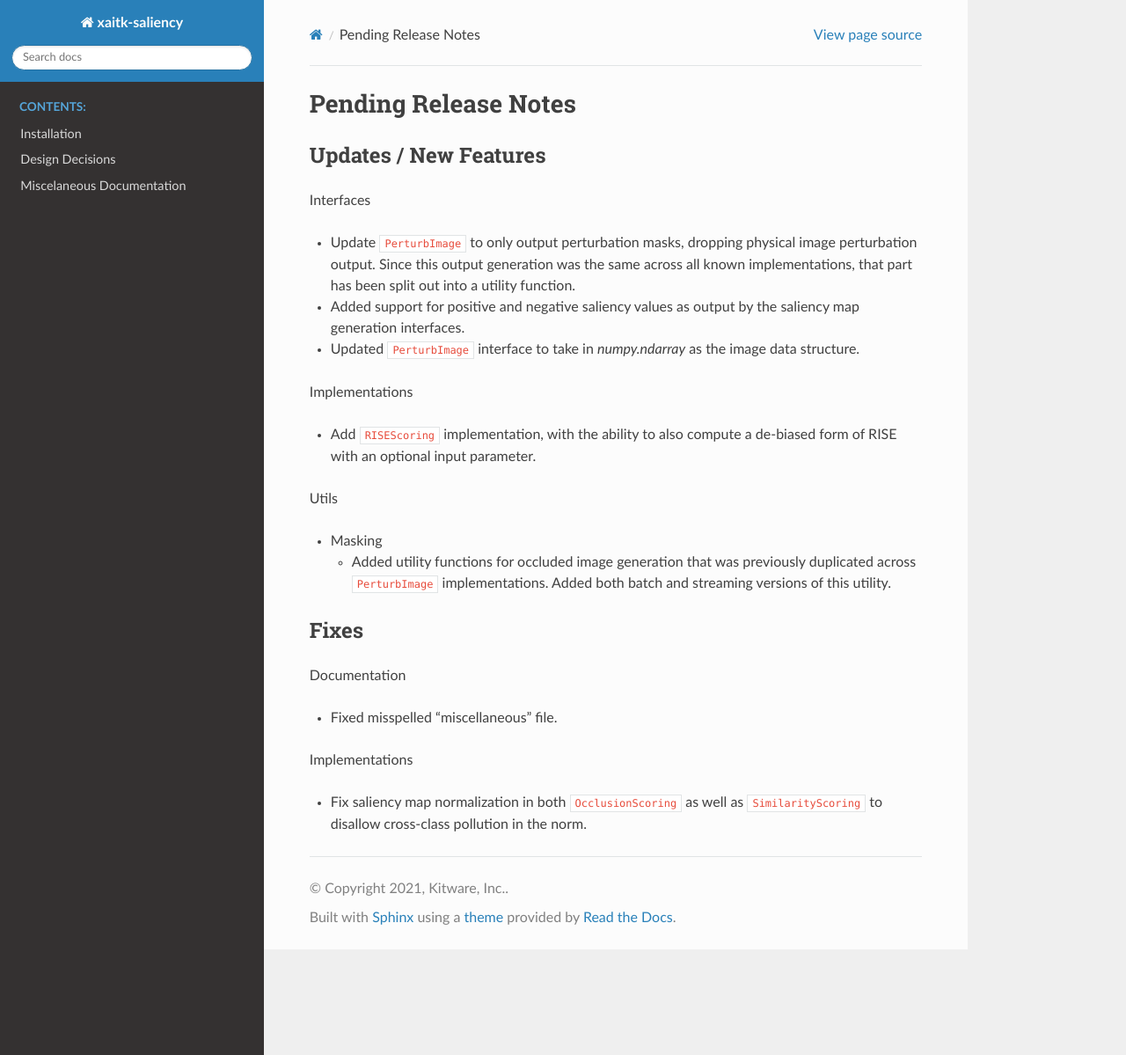
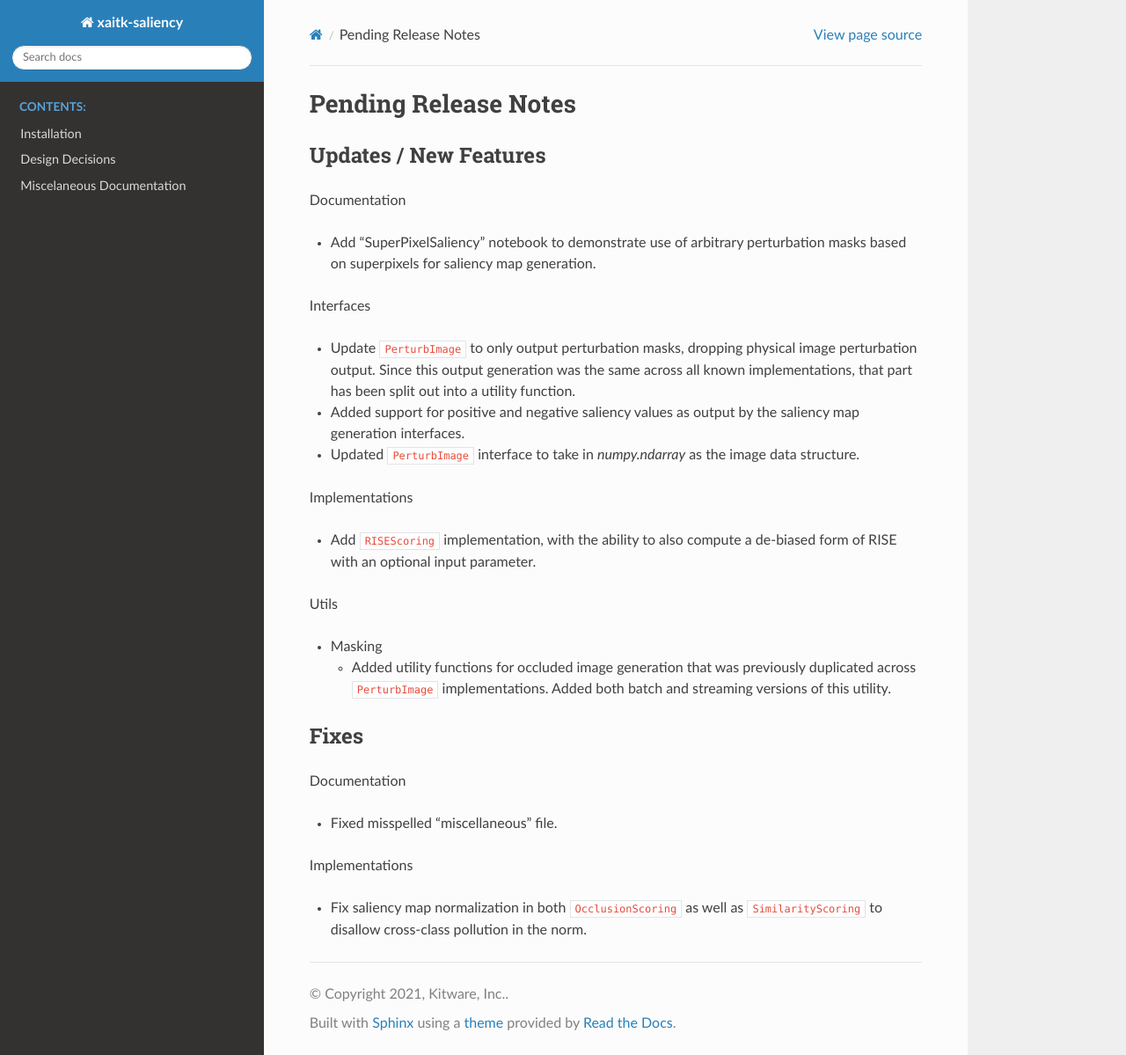
Before and after one commit to XAITK/xaitk-saliency, a Sphinx documentation site: the page built from docs/release_notes/pending_release.rst, in a window 1280 px wide and 1199 px high. Shown: the whole window at 88% size. Built offline with Sphinx 7.4.7 and the Read the Docs theme 2.0.0, drawn with Linux system fonts in a browser that asks for light colours; pages that are not in the unit, such as notebooks, are missing from menus.

Commit message:
Add demo notebook showing use of superpixel mask-based saliency

```diff
--- a/docs/release_notes/pending_release.rst
+++ b/docs/release_notes/pending_release.rst
@@ -4,6 +4,11 @@ Pending Release Notes
 
 Updates / New Features
 ----------------------
+
+Documentation
+
+* Add "SuperPixelSaliency" notebook to demonstrate use of arbitrary perturbation
+  masks based on superpixels for saliency map generation.
 
 Interfaces
 
```
Also changed, not shown: 1 other file.
